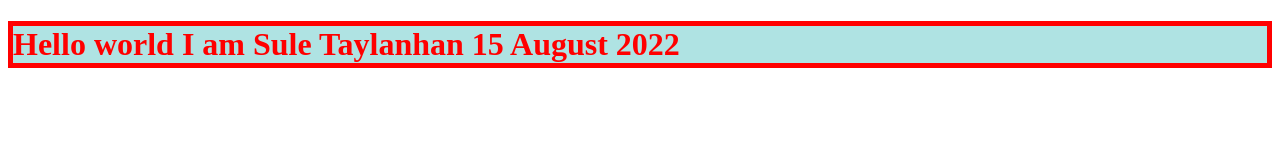
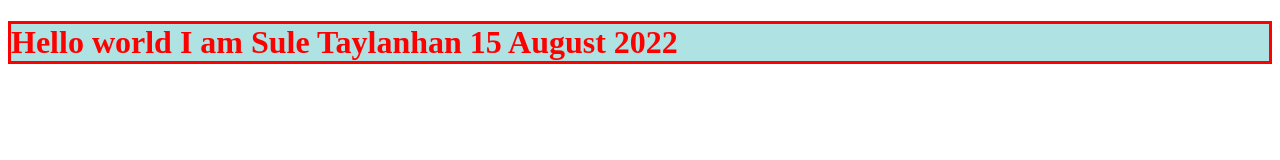
Before and after one commit to sule-taylanhan/test-html, a plain HTML site: page index.html in a window 1280 px wide. Drawn offline with Linux system fonts and the light colour scheme.

Commit message:
frgrgrtg

```diff
--- a/style.css
+++ b/style.css
@@ -1,5 +1,5 @@
 h1 {
 	color: red;
 	background-color: rgb(175, 227, 227);
-	border: 5px solid red;
+	border: 3px solid red;
 }
```
